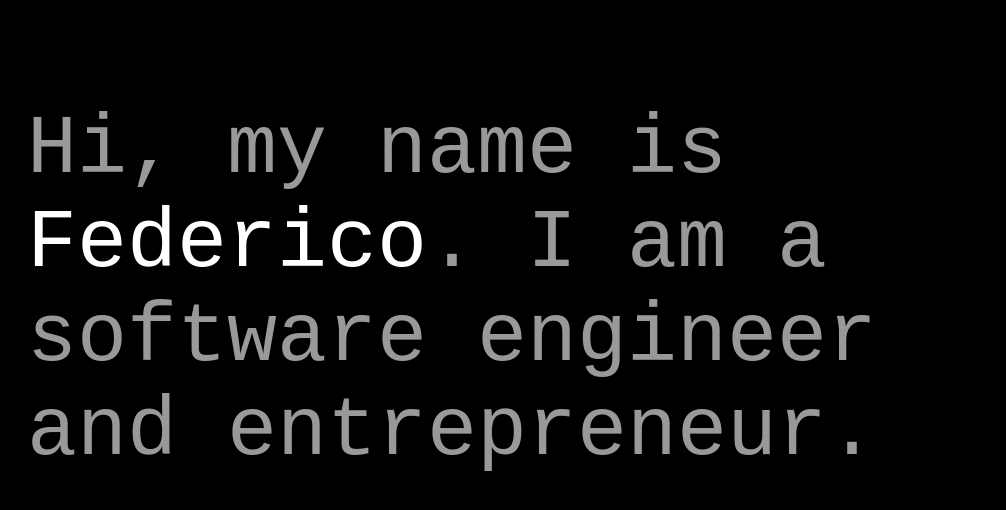
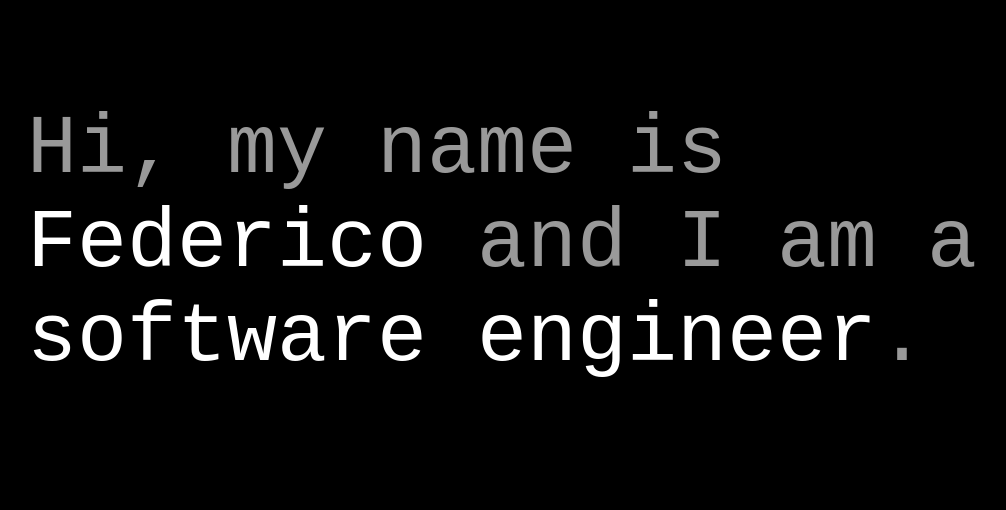
Before and after one commit to feulf/ulfo.it, a plain HTML site: page index.html in a window 1280 px wide. Shown: the whole page, without its empty margins (93-1099 px from the left). Drawn offline with nearby package versions, Linux system fonts and the light colour scheme.

Commit message:
Update index.html

```diff
--- a/index.html
+++ b/index.html
@@ -21,7 +21,7 @@
         <![endif]-->
 
         <!-- Add your site or application content here -->
-        <p>Hi, my name is <a href="file/FedericoUlfo-PublicResume.pdf" target="_blank">Federico</a>. I am a software engineer and entrepreneur.</p>
+        <p>Hi, my name is <a href="https://linkedin.com/in/federicoulfo" target="_blank">Federico</a> and I am a <a href="file/FedericoUlfo-PublicResume.pdf" target="_blank">software engineer</a>.</p>
 
         <script src="https://code.jquery.com/jquery-1.12.0.min.js"></script>
         <script src="js/flowtype.js"></script>
```
